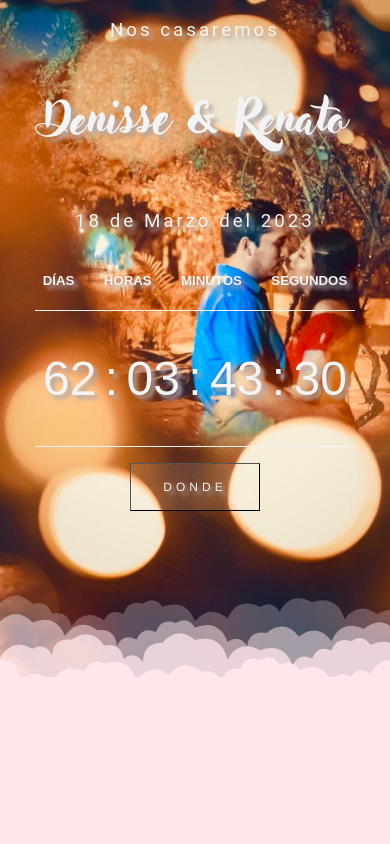
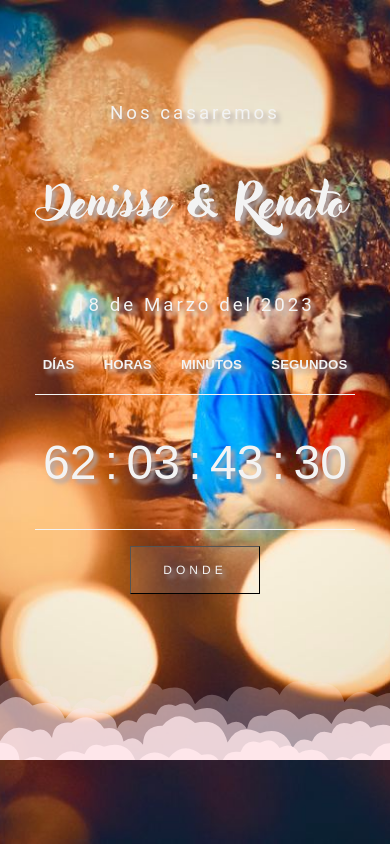
Before and after one commit to rarenatoe/boda-svelte-template, a SvelteKit app: page / in a window 390 px wide. Shown: the top 844 px of the page. Built offline with nearby package versions, Linux system fonts and the light colour scheme.

Commit message:
fix: try to fix image resizing in mobile

```diff
--- a/src/routes/+page.svelte
+++ b/src/routes/+page.svelte
@@ -50,10 +50,15 @@
 
 	#portada {
 		padding: 0;
-		background-size: cover;
 		background-attachment: fixed;
 		background-repeat: no-repeat;
 		background-position: center;
+		-webkit-background-size: cover;
+		-moz-background-size: cover;
+		-o-background-size: cover;
+		background-size: cover;
+		height: 100vh;
+		width: 100%;
 	}
 
 	#content {
```
